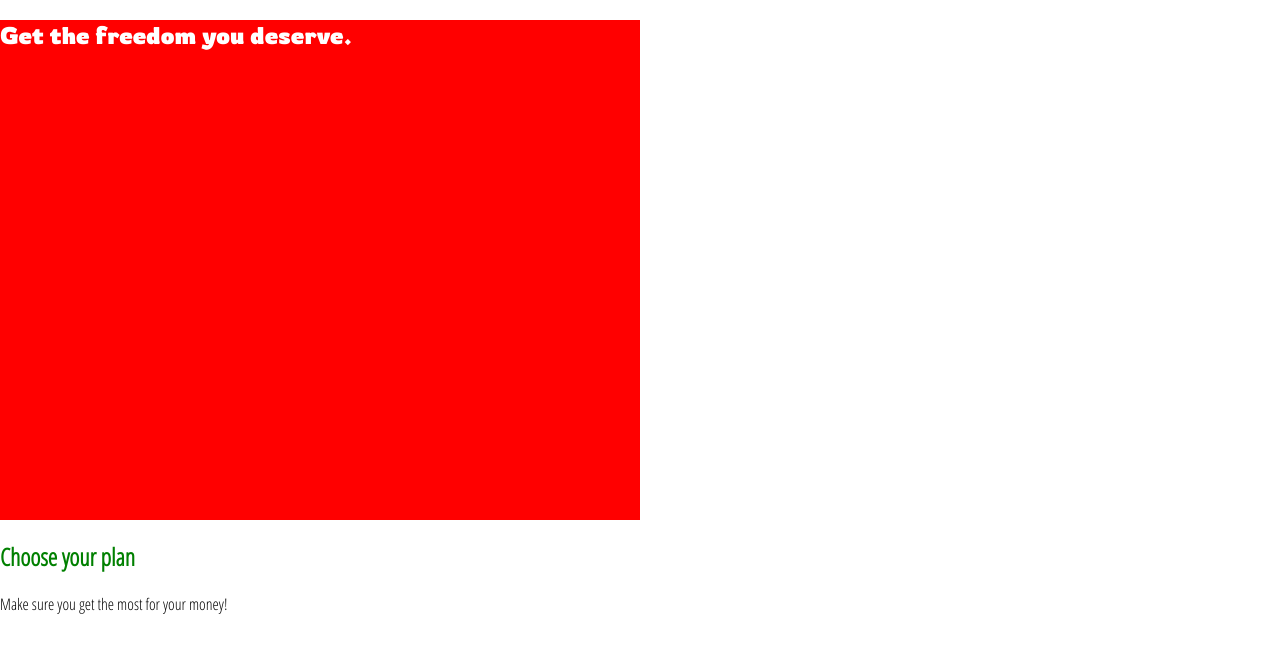
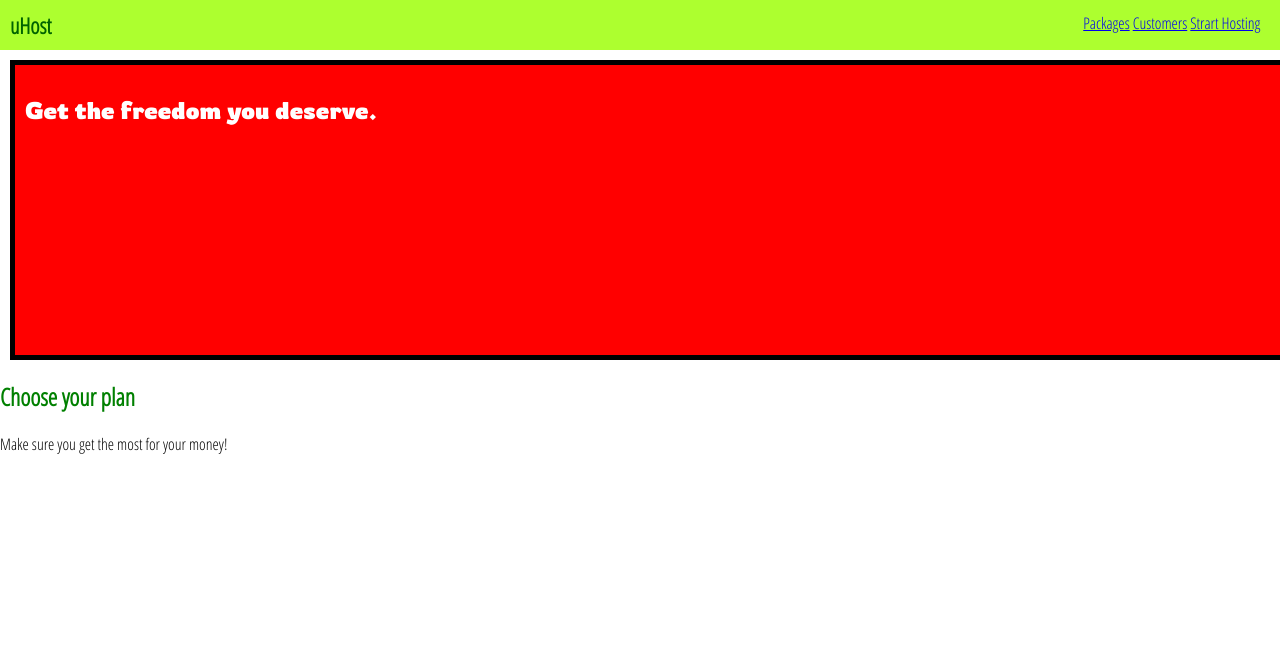
Before and after one commit to Cor4zon/CSS-course, a plain HTML site: page section01/index.html in a window 1280 px wide. Drawn offline with Linux system fonts and the light colour scheme.

Commit message:
vertical-align bug fixed

```diff
--- a/section01/index.html
+++ b/section01/index.html
@@ -18,6 +18,26 @@
 </head>
 
 <body>
+    <header class="main-header">
+        <div>
+            <a href="index.html" class="main-header__brand">
+                uHost
+            </a>
+        </div>
+        <nav class="main-nav">
+            <ul class="nav-items">
+                <li class="nav-item">
+                    <a href="packages/index.html">Packages</a>
+                </li>
+                <li class="nav-item">
+                    <a href="customers/index.html">Customers</a>
+                </li>
+                 <li class="nav-item">
+                    <a href="start-hostins/index.html">Strart Hosting</a>
+                </li>
+            </ul>
+        </nav>
+    </header>
     <main>
         <section id="product-overview">
             <h1>Get the freedom you deserve.</h1>
--- a/section01/main.css
+++ b/section01/main.css
@@ -1,3 +1,7 @@
+* {
+    box-sizing: border-box;
+}
+
 body {
     font-family: 'Open Sans Condensed', sans-serif;
     margin: 0;
@@ -5,8 +9,11 @@ body {
 
 #product-overview {
     background: red;
-    width: 50%;
-    height: 500px;
+    width: 100%;
+    height: 300px;
+    padding: 10px;
+    border: 5px solid black;
+    margin: 10px;
 }
 
 #product-overview h1 {
@@ -22,3 +29,64 @@ h1 {
     color: white;
     /*font-family: 'Rowdies', cursive;*/
 }
+
+
+.main-header {
+    width: 100%;
+    background: greenyellow;
+    padding: 10px;
+}
+
+.main-header > div {
+    display: inline-block;
+    vertical-align: middle;
+}
+
+.main-header__brand {
+    color: darkgreen;
+    text-decoration: none;      /* turn off default decoration */
+    font-size: 22px;
+    font-weight: bold;
+}
+
+
+.main-nav {
+    text-align: right;
+    display: inline-block;
+    width: calc(100% - 54px);
+    vert-align: middle;
+}
+
+.nav-items {
+    margin: 0;
+    padding: 0;
+    list-style: none;
+}
+
+.nav-item {
+    display: inline-block;
+}
+
+
+
+
+/*
+
+
+.main-nav__items {
+    margin: 0;
+    padding: 0;
+    list-style: none;
+}
+
+.main-nav__item {
+    display: inline-block;
+    margin: 0 16px;
+}
+
+.main-nav__item a {
+    text-decoration: none;
+    color: #0e4f1f;
+}
+
+ */
```
Also changed, not shown: section01/origin.html (added, +20 -0 lines).
